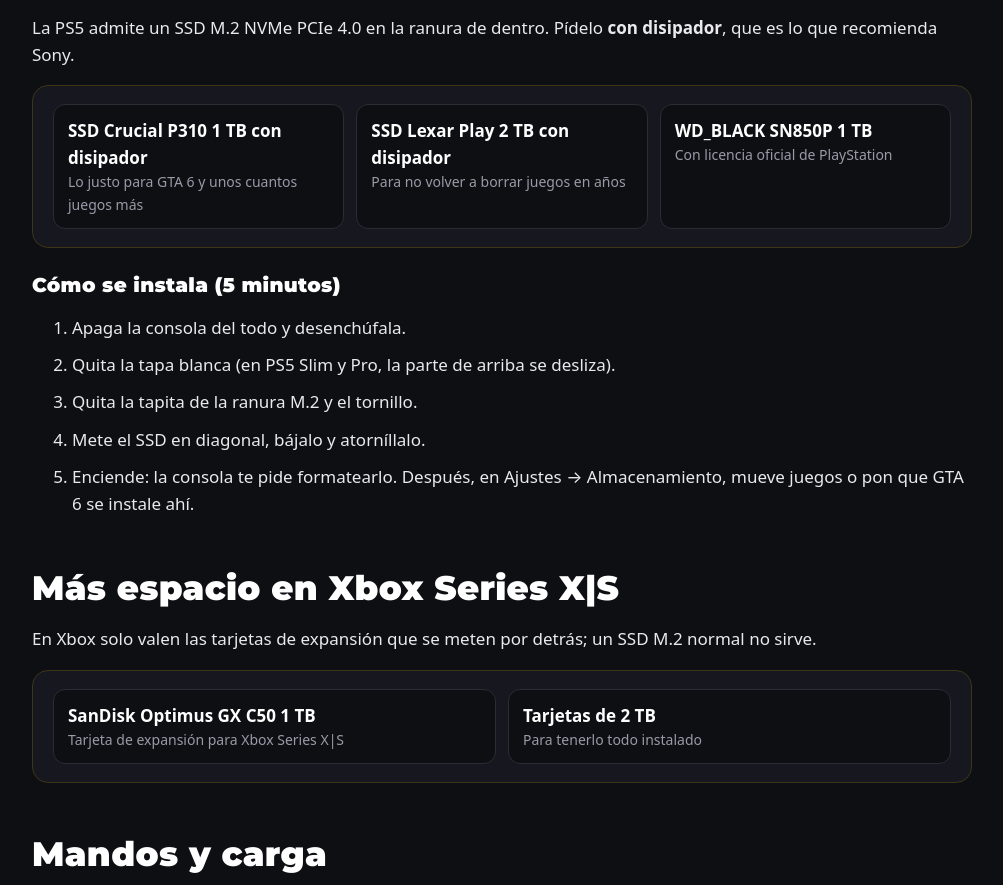
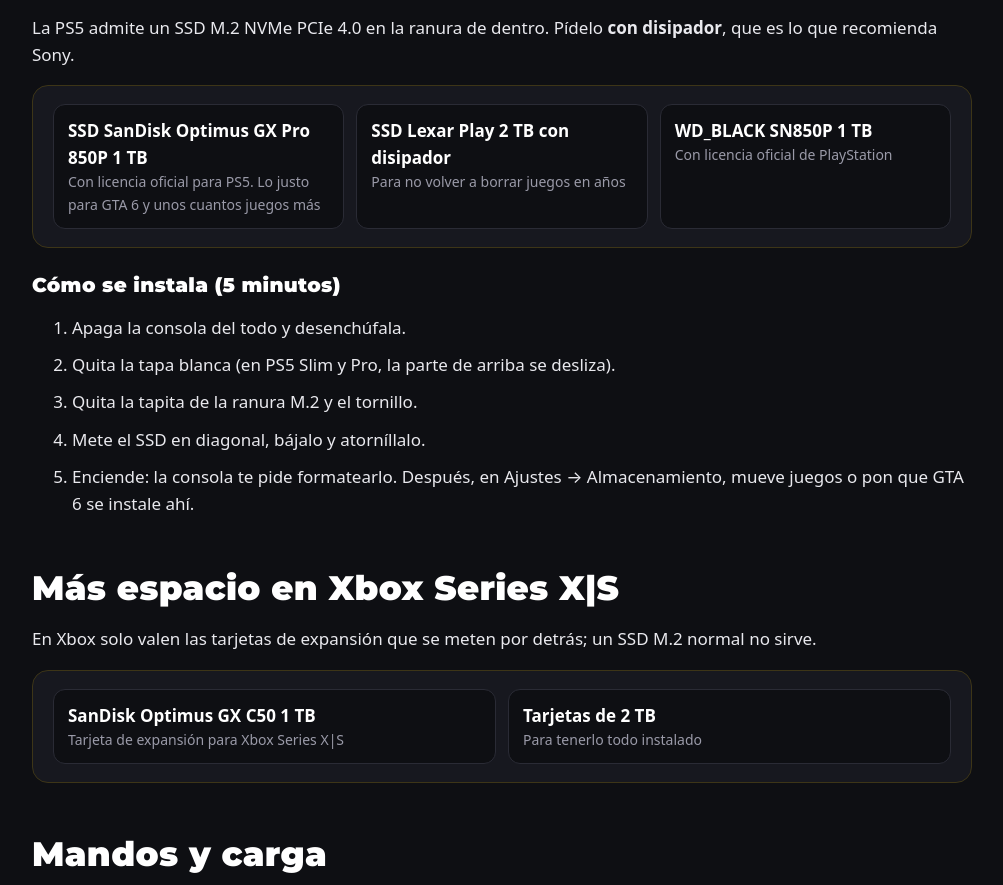
Before and after one commit to godcayt/godcayt.github.io, a plain HTML site: page equipo.html in a window 1280 px wide. Shown: the part 1620-2505 px from the top of the page, without its empty margins (138-1141 px from the left). Drawn offline with Linux system fonts and the light colour scheme.

Commit message:
Equipo: SSD 1 TB cambiado a SanDisk Optimus GX Pro 850P (vendido por Amazon; el Crucial ya no lo vende Amazon)

```diff
--- a/equipo.html
+++ b/equipo.html
@@ -41,7 +41,7 @@
 
 <h2>Más espacio en PS5</h2>
 <p>La PS5 admite un SSD M.2 NVMe PCIe 4.0 en la ranura de dentro. Pídelo <b>con disipador</b>, que es lo que recomienda Sony.</p>
-<div class="card afi"><div class="prods"><a href="https://www.amazon.es/dp/B0DQ9K7S1Q?tag=godca06-21" rel="sponsored nofollow noopener" target="_blank">SSD Crucial P310 1 TB con disipador<i>Lo justo para GTA 6 y unos cuantos juegos más</i></a><a href="https://www.amazon.es/dp/B0D8PXP79F?tag=godca06-21" rel="sponsored nofollow noopener" target="_blank">SSD Lexar Play 2 TB con disipador<i>Para no volver a borrar juegos en años</i></a><a href="https://www.amazon.es/dp/B0C48B3RGL?tag=godca06-21" rel="sponsored nofollow noopener" target="_blank">WD_BLACK SN850P 1 TB<i>Con licencia oficial de PlayStation</i></a></div></div>
+<div class="card afi"><div class="prods"><a href="https://www.amazon.es/dp/B0H6M28M2R?tag=godca06-21" rel="sponsored nofollow noopener" target="_blank">SSD SanDisk Optimus GX Pro 850P 1 TB<i>Con licencia oficial para PS5. Lo justo para GTA 6 y unos cuantos juegos más</i></a><a href="https://www.amazon.es/dp/B0D8PXP79F?tag=godca06-21" rel="sponsored nofollow noopener" target="_blank">SSD Lexar Play 2 TB con disipador<i>Para no volver a borrar juegos en años</i></a><a href="https://www.amazon.es/dp/B0C48B3RGL?tag=godca06-21" rel="sponsored nofollow noopener" target="_blank">WD_BLACK SN850P 1 TB<i>Con licencia oficial de PlayStation</i></a></div></div>
 <h3>Cómo se instala (5 minutos)</h3>
 <ol class="lista pasos">
  <li>Apaga la consola del todo y desenchúfala.</li>
```
